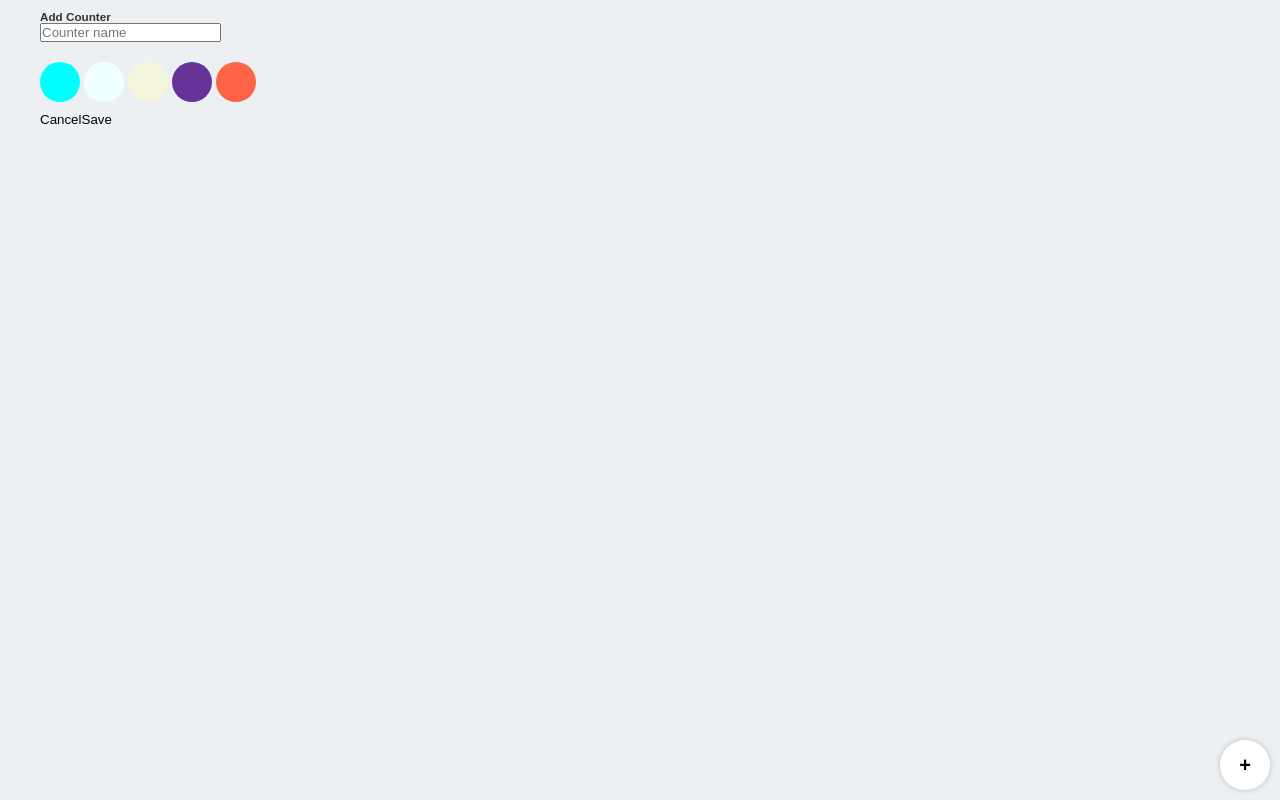
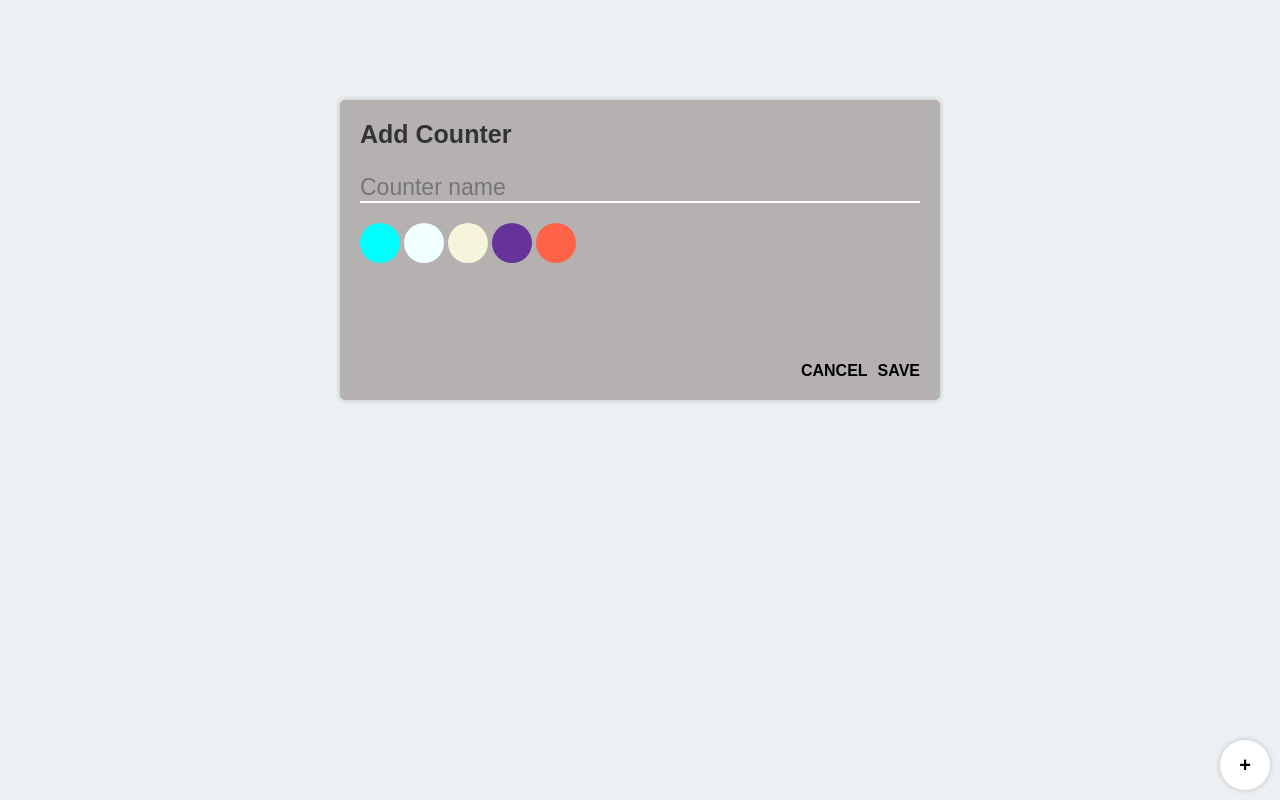
Before and after one commit to gloirekiba/better-counter, a React (Create React App) app: page / in a window 1280 px wide. Built offline with nearby package versions, Linux system fonts and the light colour scheme.

Commit message:
♻️ refactor code & add styled component

```diff
--- a/src/components/CreateCounter/index.jsx
+++ b/src/components/CreateCounter/index.jsx
@@ -1,8 +1,9 @@
-import { useState } from "react";
+import React, { useState } from "react";
+import styled from "styled-components";
 
-import Colors from "../ColorSelector";
+import ColorsList from "../ColorSelector";
 
-const CounterCreate = ({ addCounter }) => {
+const CreateCounter = ({ addCounter }) => {
   const [name, setName] = useState("");
   const [color, setColor] = useState("white");
 
@@ -16,26 +17,60 @@ const CounterCreate = ({ addCounter }) => {
   }
 
   return (
-    <div className="counter-create">
-      <h3 className="title">Add Counter</h3>
-      <input
-        onChange={handleSetName}
-        value={name}
-        type="text"
-        className="counter-create-name"
-        placeholder="Counter name"
-      />
-      <div className="counter-create-colors">
-        <Colors />
-      </div>
-      <div className="counter-create-buttons">
-        <button className="counter-create-btn">Cancel</button>
-        <button onClick={handleAddCounter} className="counter-create-btn">
-          Save
-        </button>
-      </div>
-    </div>
+    <Container>
+      <Title>Add Counter</Title>
+      <Input onChange={handleSetName} value={name} type="text" placeholder="Counter name" />
+      <ColorsList />
+      <ButtonsContainer>
+        <Button>Cancel</Button>
+        <Button onClick={handleAddCounter}>Save</Button>
+      </ButtonsContainer>
+    </Container>
   );
 };
 
-export default CounterCreate;
+const Container = styled.div`
+  position: fixed;
+  top: 20%;
+  left: 50%;
+  transform: translate(-50%, -20%);
+  width: 95%;
+  max-width: 600px;
+  min-height: 300px;
+  display: flex;
+  flex-direction: column;
+  padding: 2em;
+  border-radius: 5px;
+  background-color: rgb(181, 177, 177);
+  box-shadow: 0 0 5px 1px rgba(0, 0, 0, 0.144);
+`;
+
+const Title = styled.h3`
+  font-size: 2.5rem;
+  margin-bottom: 1em;
+  text-transform: capitalize;
+`;
+
+const Input = styled.input`
+  width: 100%;
+  font-size: 2.3rem;
+  border: none;
+  border-bottom: 2px solid #fff;
+  outline: none;
+  background-color: transparent;
+`;
+
+const ButtonsContainer = styled.div`
+  display: flex;
+  justify-content: flex-end;
+  gap: 1em;
+  margin-top: auto;
+`;
+
+const Button = styled.button`
+  font-size: 1.6rem;
+  font-weight: 700;
+  text-transform: uppercase;
+`;
+
+export default CreateCounter;
```
